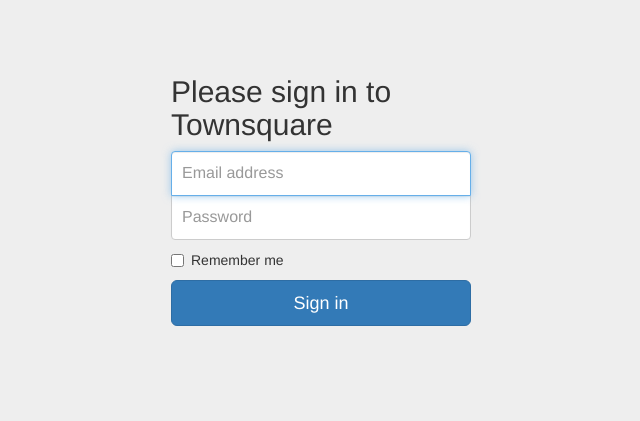
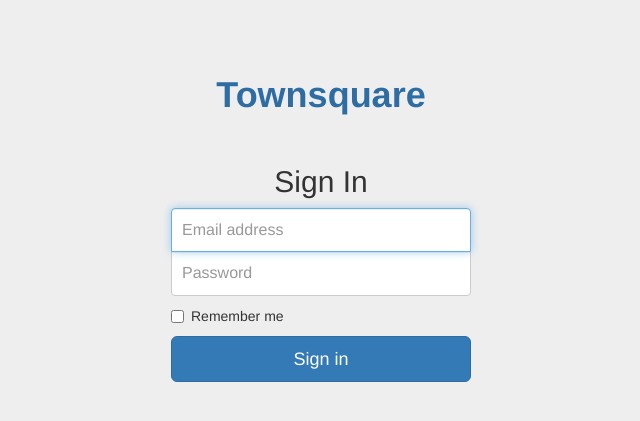
Before and after one commit to idarek92/townsquare-flask, a Flask app: page / in a window 1280 px wide. Shown: the top 421 px of the page, without its empty margins (319-959 px from the left). Run offline with Flask 2, Linux system fonts and the light colour scheme; some libraries are stand-ins or nearby versions.

Commit message:
modified Sign In text

```diff
--- a/townsquare/templates/index.html
+++ b/townsquare/templates/index.html
@@ -8,7 +8,8 @@
     <div class="container">
 
       <form class="form-signin" role="form">
-        <h2 class="form-signin-heading">Please sign in to Townsquare</h2>
+        <h1 class="form-signin-heading" style="font-weight:bold; text-align:center; color:#2e6da4;">Townsquare</h1><br />
+        <h2 class="form-signin-heading" style="text-align:center;">Sign In</h2>
         <label for="inputEmail" class="sr-only">Email address</label>
         <input type="email" id="inputEmail" class="form-control" placeholder="Email address" required autofocus>
         <label for="inputPassword" class="sr-only">Password</label>
```
